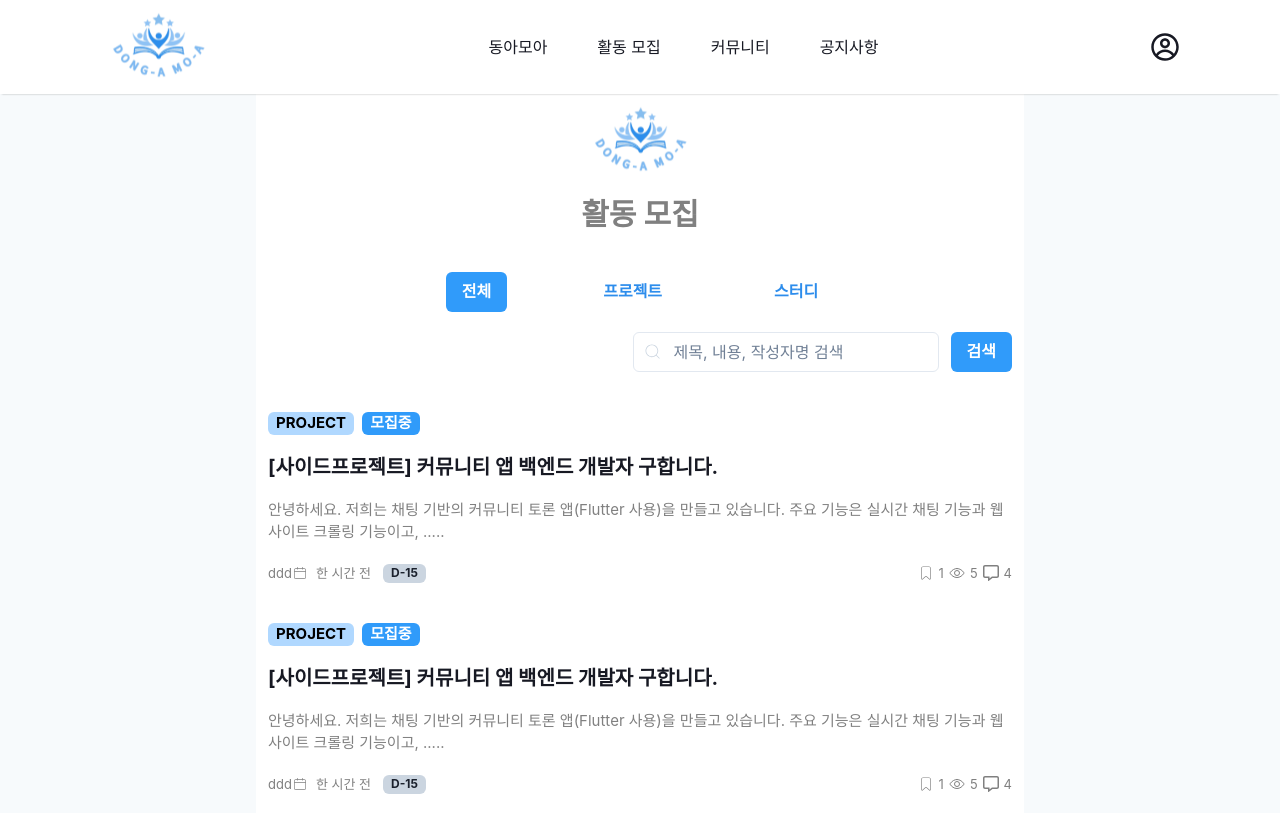
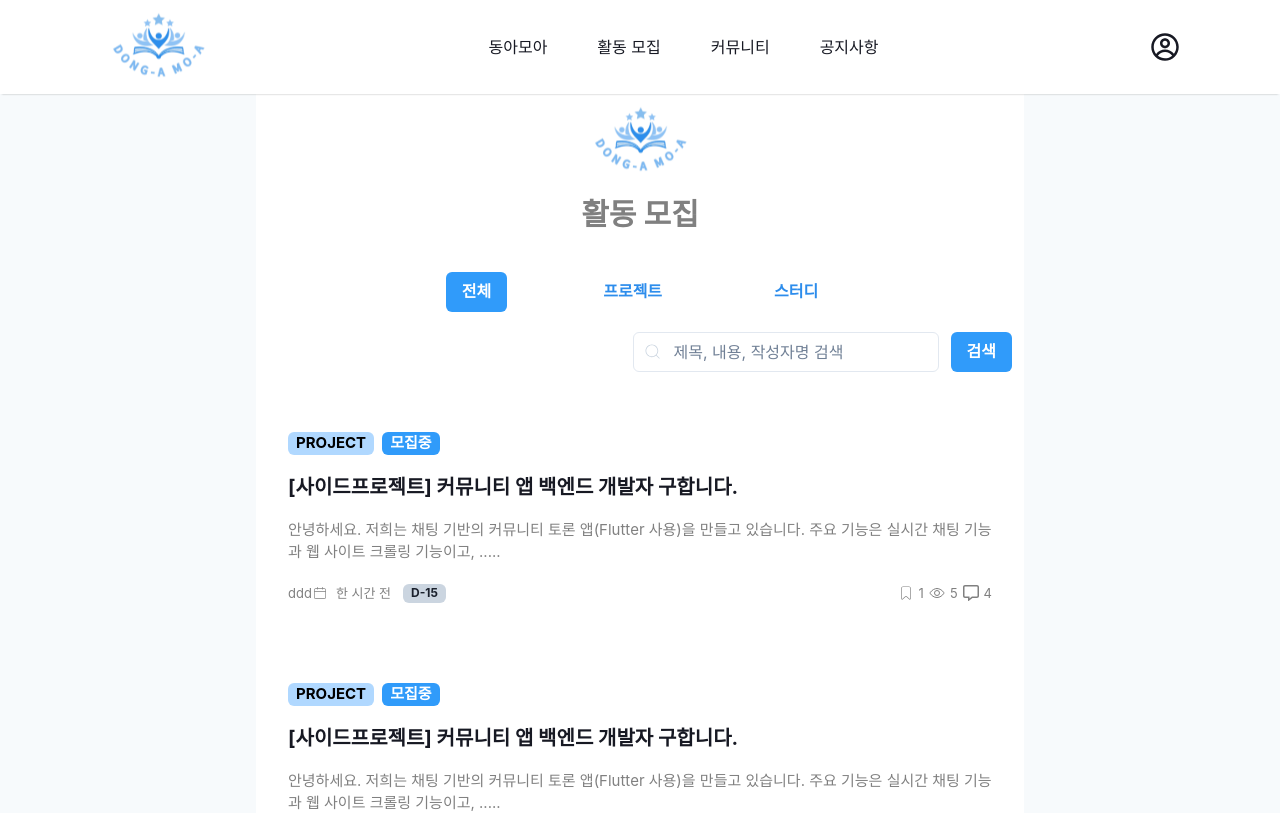
Before and after one commit to donga-it-club/damoa-fe, a React (Vite) app: page /recruit in a window 1280 px wide. Shown: the top 813 px of the page. Built offline with nearby package versions, Linux system fonts and the light colour scheme.

Commit message:
💄design: recuit filtering

```diff
--- a/src/components/recruit/ContentsList.tsx
+++ b/src/components/recruit/ContentsList.tsx
@@ -13,7 +13,16 @@ const ContentsList: React.FC<ContentsListProps> = ({ contents }) => {
   return (
     <>
       {contents.map(value => (
-        <Flex key={value.id} flexDirection="column" gap={5} my={10}>
+        <Flex
+          key={value.id}
+          flexDirection="column"
+          gap={5}
+          my={10}
+          p={5} // padding 추가
+          borderRadius="md" // 모서리 둥글게
+          transition="all 0.2s ease-in-out" // 전환 애니메이션 추가
+          _hover={{ transform: 'translateY(-5px)', boxShadow: 'lg' }}
+        >
           <HStack>
             <Badge variant="subtle" colorScheme="brand" color="black" fontSize={15}>
               {value.category}
--- a/src/components/recruit/SearchContents.tsx
+++ b/src/components/recruit/SearchContents.tsx
@@ -9,7 +9,10 @@ const SearchContents = () => {
           <InputLeftElement pointerEvents="none" color="gray.300" fontSize="1.2em">
             <CiSearch color="green.500" />
           </InputLeftElement>
-          <Input placeholder="제목, 내용, 작성자명 검색" />
+          <Input
+            placeholder="제목, 내용, 작성자명 검색"
+            _hover={{ borderColor: 'brand.300' }} // hover 시 테두리 색 변경
+          />
         </InputGroup>
       </Flex>
       <Button colorScheme="brand">검색</Button>
--- a/src/pages/recruit/page.tsx
+++ b/src/pages/recruit/page.tsx
@@ -26,6 +26,8 @@ const RecruitPage = () => {
           colorScheme="brand"
           variant={filterCategory === 'ALL' ? 'solid' : 'ghost'}
           onClick={() => setFilterCategory('ALL')}
+          _hover={{ transform: 'scale(1.05)', boxShadow: 'lg' }} // hover 시 확대 효과와 그림자 추가
+          _active={{ transform: 'scale(0.95)' }} // active 시 클릭 효과
         >
           전체
         </Button>
@@ -33,6 +35,8 @@ const RecruitPage = () => {
           colorScheme="brand"
           variant={filterCategory === ContentsCategoryType.PROJECT ? 'solid' : 'ghost'}
           onClick={() => setFilterCategory(ContentsCategoryType.PROJECT)}
+          _hover={{ transform: 'scale(1.05)', boxShadow: 'lg' }}
+          _active={{ transform: 'scale(0.95)' }}
         >
           프로젝트
         </Button>
@@ -40,6 +44,8 @@ const RecruitPage = () => {
           colorScheme="brand"
           variant={filterCategory === ContentsCategoryType.STUDY ? 'solid' : 'ghost'}
           onClick={() => setFilterCategory(ContentsCategoryType.STUDY)}
+          _hover={{ transform: 'scale(1.05)', boxShadow: 'lg' }}
+          _active={{ transform: 'scale(0.95)' }}
         >
           스터디
         </Button>
```
Also changed, not shown: 1 other file (tests, documents, lock files or other folders).
